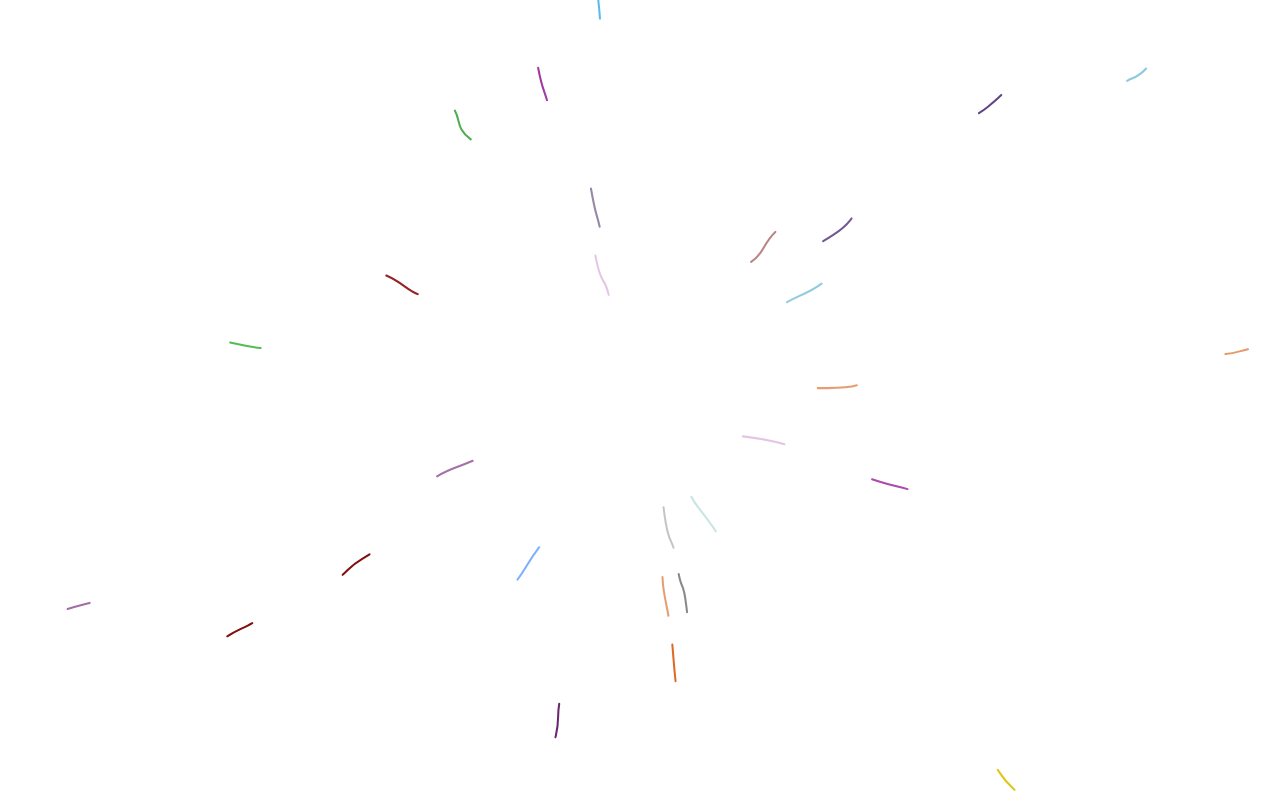
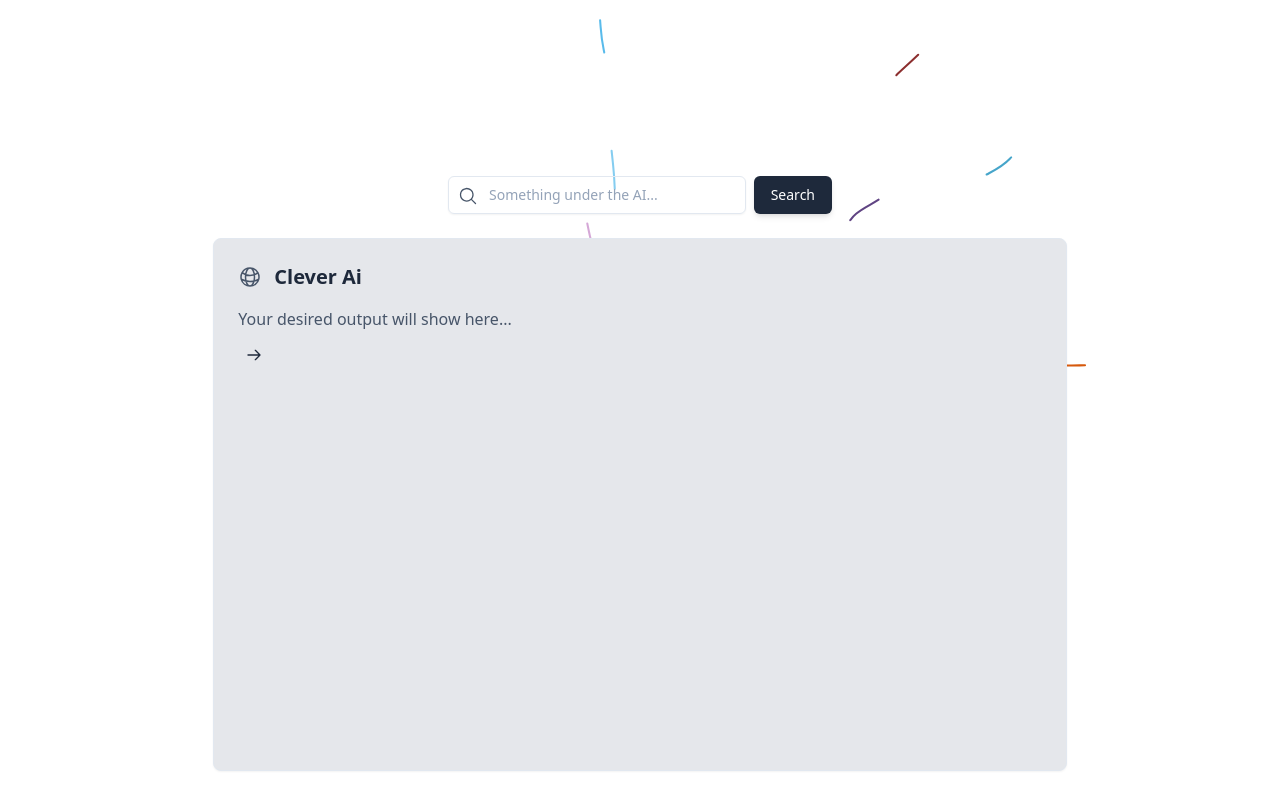
Before and after one commit to syam-ts/Clever-Ai, a React (Vite) app in the folder frontend/: page / in a window 1280 px wide. Built offline with nearby package versions, Linux system fonts and the light colour scheme.

Commit message:
output box add

```diff
--- /dev/null
+++ b/frontend/src/components/Box.tsx
@@ -0,0 +1,30 @@
+
+
+const Box = () => {
+
+    return (
+        <div className="relative flex flex-col my-6 bg-gray-200 shadow-sm border border-slate-200 rounded-lg w-2/3 mx-auto h-2/3 p-6">
+  <div className="flex items-center mb-4">
+    <svg xmlns="http://www.w3.org/2000/svg" fill="none" viewBox="0 0 24 24" stroke-width="1.5" stroke="currentColor" className="h-6 w-6 text-slate-600">
+      <path stroke-linecap="round" stroke-linejoin="round" d="M12 21a9.004 9.004 0 0 0 8.716-6.747M12 21a9.004 9.004 0 0 1-8.716-6.747M12 21c2.485 0 4.5-4.03 4.5-9S14.485 3 12 3m0 18c-2.485 0-4.5-4.03-4.5-9S9.515 3 12 3m0 0a8.997 8.997 0 0 1 7.843 4.582M12 3a8.997 8.997 0 0 0-7.843 4.582m15.686 0A11.953 11.953 0 0 1 12 10.5c-2.998 0-5.74-1.1-7.843-2.918m15.686 0A8.959 8.959 0 0 1 21 12c0 .778-.099 1.533-.284 2.253m0 0A17.919 17.919 0 0 1 12 16.5c-3.162 0-6.133-.815-8.716-2.247m0 0A9.015 9.015 0 0 1 3 12c0-1.605.42-3.113 1.157-4.418" />
+    </svg>
+    <h5 className="ml-3 text-slate-800 text-xl font-semibold">
+      Clever Ai
+    </h5>
+  </div>
+  <p className="block text-slate-600 leading-normal font-light mb-4">
+    Your desired output will show here...
+  </p>
+  <div>
+    <a href="#" className="text-slate-800 font-semibold text-sm hover:underline flex items-center">
+
+      <svg xmlns="http://www.w3.org/2000/svg" className="ml-2 h-4 w-4" fill="none" viewBox="0 0 24 24" stroke="currentColor">
+        <path stroke-linecap="round" stroke-linejoin="round" stroke-width="2" d="M14 5l7 7m0 0l-7 7m7-7H3" />
+      </svg>
+    </a>
+  </div>
+</div>
+    )
+};
+
+export default Box;
--- a/frontend/src/components/backGroundLines.tsx
+++ b/frontend/src/components/backGroundLines.tsx
@@ -2,6 +2,8 @@
 import { cn } from "../utils/accternity";
 import { motion } from "framer-motion";
 import React from "react";
+import Home from "./home";
+import Box from "./Box";
 
 export const BackgroundLines = ({
   children,
@@ -21,9 +23,18 @@ export const BackgroundLines = ({
         className
       )}
     >
+
+
+
+
+
       <SVG svgOptions={svgOptions} />
       {children}
+      <Home />
+      <Box />
+
     </div>
+
   );
 };
 
--- a/frontend/src/components/home.tsx
+++ b/frontend/src/components/home.tsx
@@ -3,7 +3,7 @@ import React from 'react'
 const Home = () => {
 
     return (
-        <div className="w-full max-w-sm min-w-[200px] mx-auto my-44">
+        <div className="w-full max-w-sm min-w-[200px] mx-auto pt-44">
   <div className="relative flex items-center">
     <svg xmlns="http://www.w3.org/2000/svg" viewBox="0 0 24 24" fill="currentColor" className="absolute w-5 h-5 top-2.5 left-2.5 text-slate-600">
       <path fill-rule="evenodd" d="M10.5 3.75a6.75 6.75 0 1 0 0 13.5 6.75 6.75 0 0 0 0-13.5ZM2.25 10.5a8.25 8.25 0 1 1 14.59 5.28l4.69 4.69a.75.75 0 1 1-1.06 1.06l-4.69-4.69A8.25 8.25 0 0 1 2.25 10.5Z" clip-rule="evenodd" />
@@ -11,7 +11,7 @@ const Home = () => {
 
     <input
     className="w-full bg-transparent placeholder:text-slate-400 text-slate-700 text-sm border border-slate-200 rounded-md pl-10 pr-3 py-2 transition duration-300 ease focus:outline-none focus:border-slate-400 hover:border-slate-300 shadow-sm focus:shadow"
-    placeholder="UI Kits, Dashboards..."
+    placeholder="Something under the AI..."
     />
 
     <button
```
